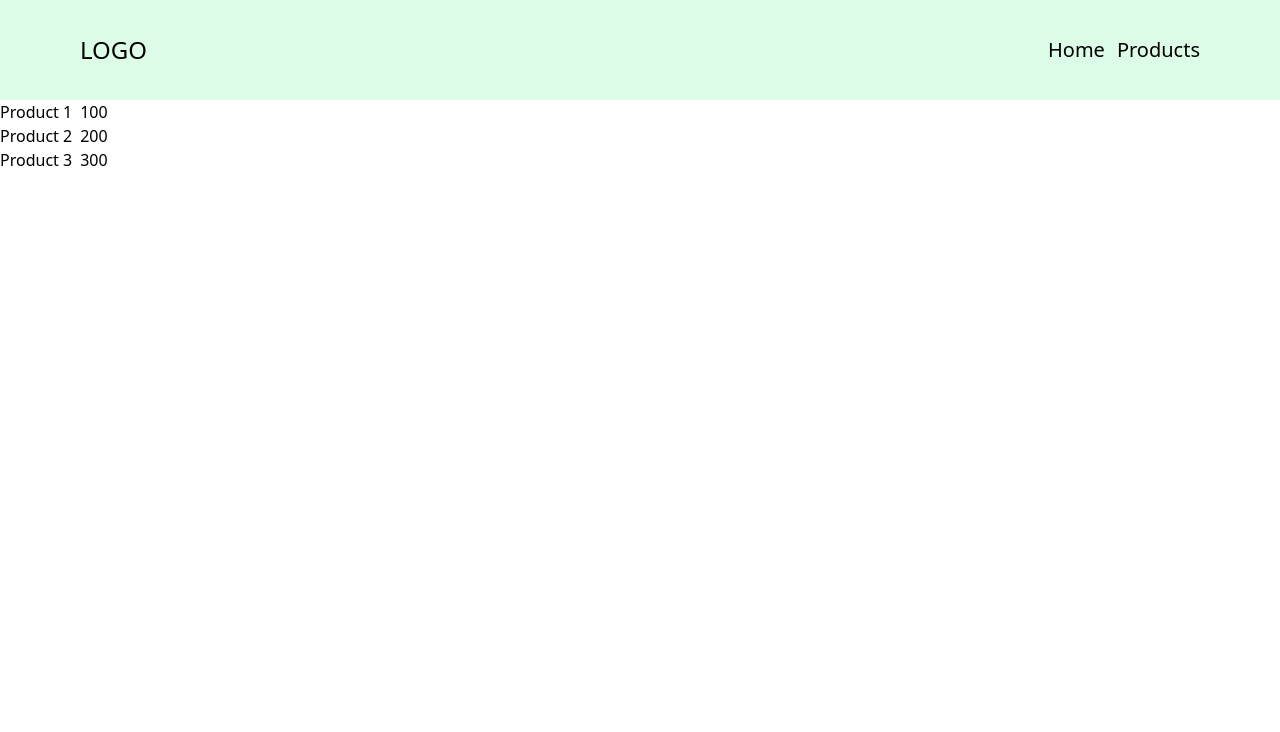
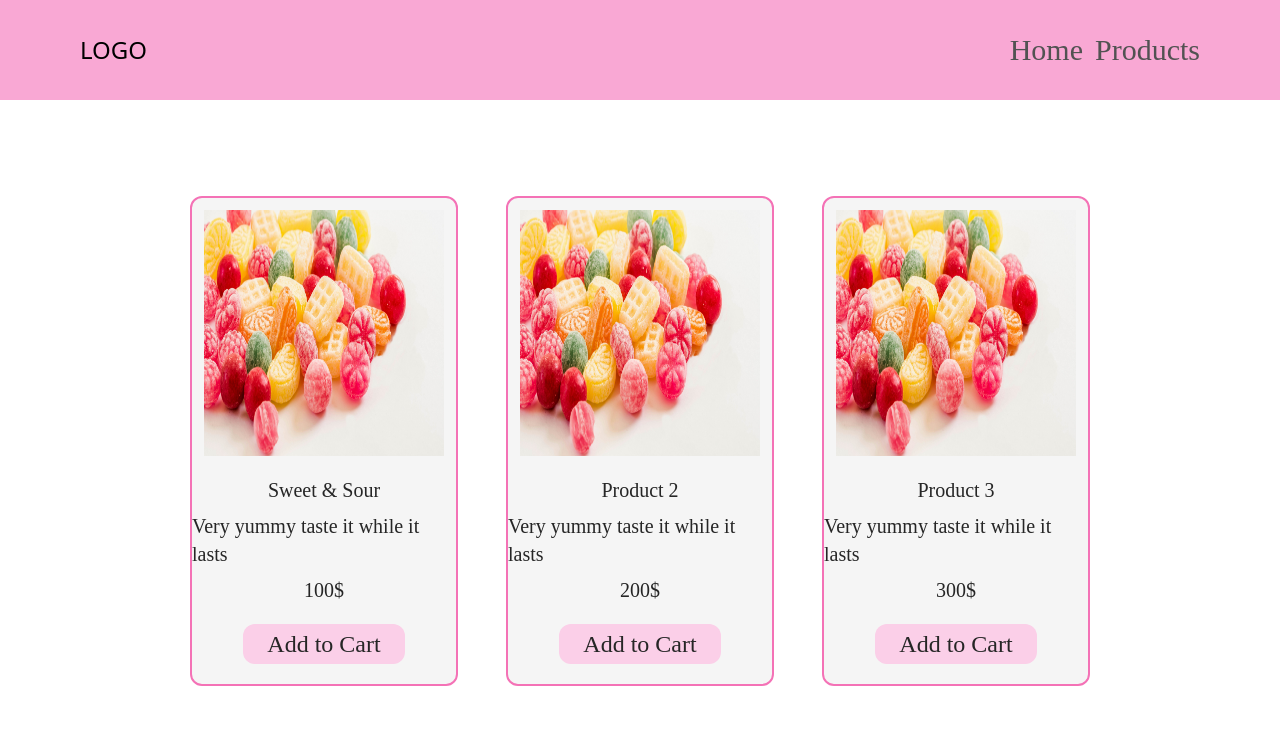
Before and after one commit to kezdetphia/ecom, a React (Create React App) app: page /products in a window 1280 px wide. Shown: the top 732 px of the page. Built offline with nearby package versions, Linux system fonts and the light colour scheme; a web font is replaced by a local one.

Commit message:
cards skeleton in shop

```diff
--- a/src/components/Product.jsx
+++ b/src/components/Product.jsx
@@ -1,14 +1,8 @@
-import React from "react";
-
+import ProductCard from "./ProductCard";
 const Product = ({ product }) => {
   return (
-    <div>
-      <div>
-        <div className="flex space-x-2">
-          <p>{product.name}</p>
-          <p>{product.price}</p>
-        </div>
-      </div>
+    <div className="m-4 ">
+      <ProductCard product={product} />
     </div>
   );
 };
--- a/src/components/ProductCard.jsx
+++ b/src/components/ProductCard.jsx
@@ -1,7 +1,25 @@
 import React from "react";
 
-const ProductCard = () => {
-  return <div>ProductCard</div>;
+const ProductCard = ({ product }) => {
+  return (
+    <div className="min-h-96 bg-neutral-100 max-w-72 flex flex-col items-center justify-between border-2 border-pink-400  rounded-xl font-tru text-xl text-neutral-800 ">
+      <div className="flex flex-col items-center space-y-2">
+        <img
+          src={product.img}
+          className="w-full p-3 h-[270px]"
+          alt="product1"
+        />
+        <h2>{product.name}</h2>
+        <p>{product.desc}</p>
+        <p>{product.price}$</p>
+      </div>
+      <div>
+        <button className=" bg-pink-200 px-6 py-1 rounded-xl text-2xl font-tru my-5 hover:bg-pink-500">
+          Add to Cart
+        </button>
+      </div>
+    </div>
+  );
 };
 
 export default ProductCard;
--- a/src/pages/Navbar.jsx
+++ b/src/pages/Navbar.jsx
@@ -9,14 +9,14 @@ const links = [
 
 const Navbar = () => {
   return (
-    <div className=" h-[100px] bg-green-100 flex justify-between items-center px-20 ">
+    <div className=" h-[100px] bg-pink-300 flex justify-between items-center px-20 ">
       <div>
         <Link to="/">
           <p className="text-2xl">LOGO</p>
         </Link>
       </div>
       <div className=" ">
-        <ul className="flex space-x-3 text-xl   ">
+        <ul className="flex space-x-3 text-3xl font-tru text-neutral-600    ">
           {links.map((link, i) => (
             <li key={i}>
               <Link to={link.path}>{link.name}</Link>
--- a/src/pages/Products.jsx
+++ b/src/pages/Products.jsx
@@ -1,16 +1,74 @@
 import Product from "../components/Product";
+import productimg from "../assets/home.jpg";
 
 const products = [
-  { name: "Product 1", price: 100 },
-  { name: "Product 2", price: 200 },
-  { name: "Product 3", price: 300 },
+  {
+    name: "Sweet & Sour",
+    price: 100,
+    img: productimg,
+    desc: "Very yummy taste it while it lasts",
+  },
+  {
+    name: "Product 2",
+    price: 200,
+    img: productimg,
+    desc: "Very yummy taste it while it lasts",
+  },
+  {
+    name: "Product 3",
+    price: 300,
+    img: productimg,
+    desc: "Very yummy taste it while it lasts",
+  },
+  {
+    name: "Product 3",
+    price: 300,
+    img: productimg,
+    desc: "Very yummy taste it while it lasts",
+  },
+  {
+    name: "Product 3",
+    price: 300,
+    img: productimg,
+    desc: "Very yummy taste it while it lasts",
+  },
+  {
+    name: "Product 3",
+    price: 300,
+    img: productimg,
+    desc: "Very yummy taste it while it lasts",
+  },
+  {
+    name: "Product 3",
+    price: 300,
+    img: productimg,
+    desc: "Very yummy taste it while it lasts",
+  },
+  {
+    name: "Product 3",
+    price: 300,
+    img: productimg,
+    desc: "Very yummy taste it while it lasts",
+  },
+  {
+    name: "Product 3",
+    price: 300,
+    img: productimg,
+    desc: "Very yummy taste it while it lasts",
+  },
+  {
+    name: "Product 3",
+    price: 300,
+    img: productimg,
+    desc: "Very yummy taste it while it lasts",
+  },
 ];
 
 const Products = () => {
   return (
-    <div>
+    <div className=" px-10  py-20 flex flex-col md:flex-row  flex-wrap gap-4 justify-center     ">
       {products.map((product, i) => (
-        <div key={i}>
+        <div key={i} className="w-1/4">
           <Product product={product} />
         </div>
       ))}
```
